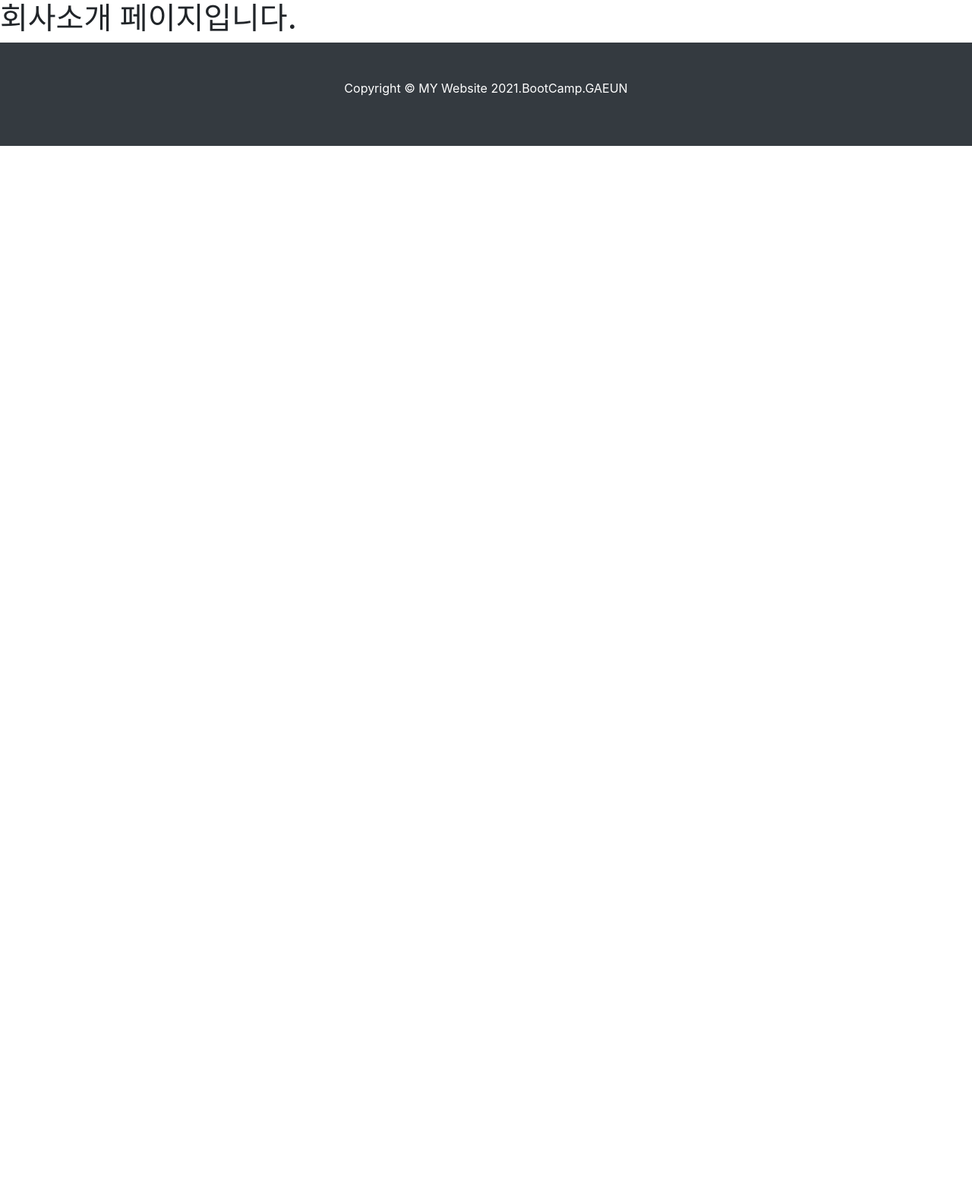
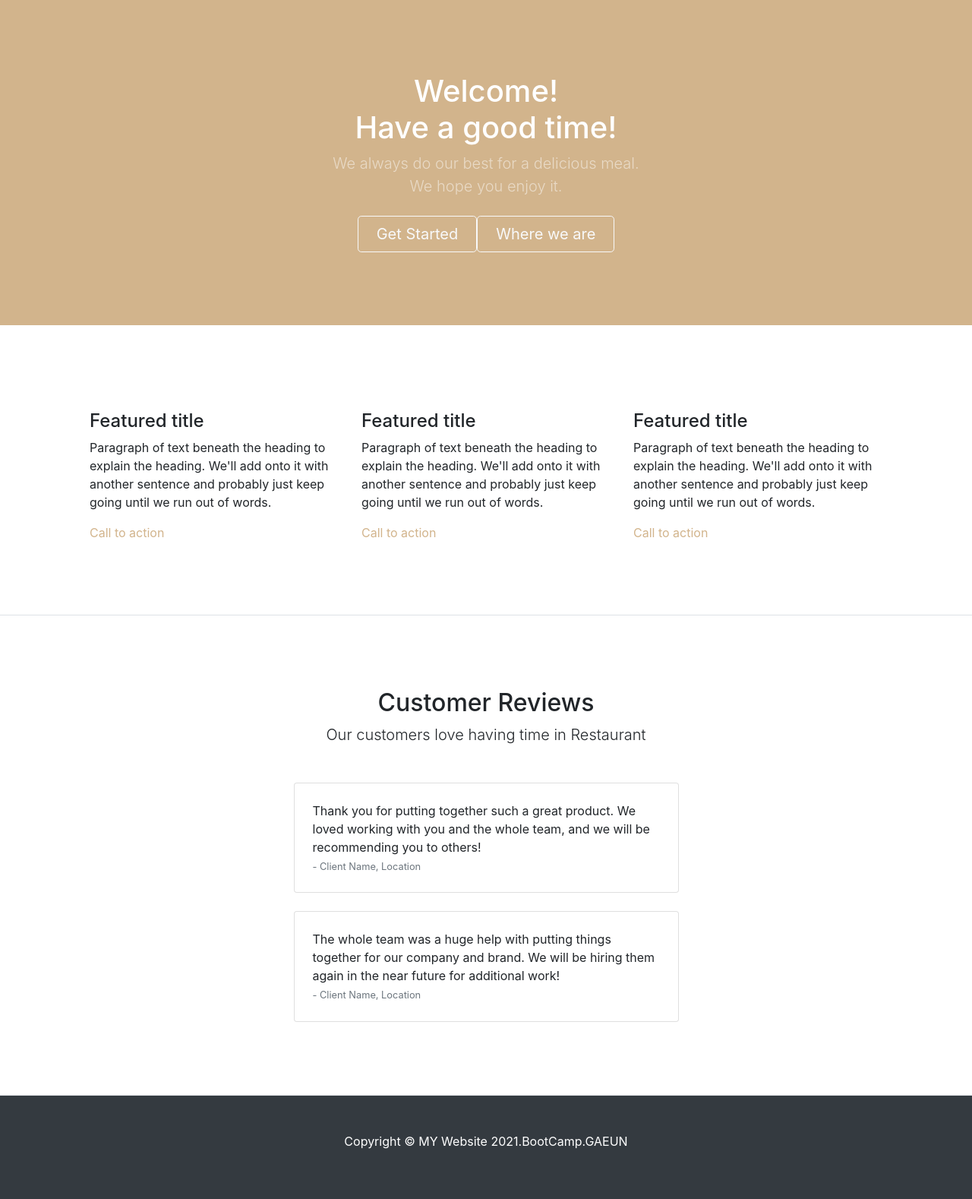
Before and after one commit to gaeun6883/2021.bootcamp, a Django app: template templates/pages/company_info.html in a window 1280 px wide. Shown: the part 90-1668 px from the top of the page at 76% size. Before the commit the page ends 282 px from the top, so only its background shows below. Run offline with Django 4.2, Linux system fonts and the light colour scheme; the template is opened without the code that fills it, so the values that code supplies are empty; some libraries are stand-ins or nearby versions.

Commit message:
Update company_info.html

```diff
--- a/templates/pages/company_info.html
+++ b/templates/pages/company_info.html
@@ -7,7 +7,93 @@
 <body>
 {% extends 'base.html' %}
 {% block content %}
-<h1>회사소개 페이지입니다.</h1>
+   <header class="py-5" style="background-color: Tan;">
+            <div class="container px-5">
+                <div class="row gx-5 justify-content-center">
+                    <div class="col-lg-6">
+                        <div class="text-center my-5">
+                            <h1 class="display-5 fw-bolder text-white mb-2">Welcome!</br> Have a good time!</h1>
+                            <p class="lead text-white-50 mb-4">We always do our best for a delicious meal. </br>We hope you enjoy it. </p>
+                            <div class="d-grid gap-3 d-sm-flex justify-content-sm-center">
+                                <a class="btn btn-outline-light btn-lg px-4" href="#features">Get Started</a>
+                                <a class="btn btn-outline-light btn-lg px-4" href="#!">Where we are</a>
+                            </div>
+                        </div>
+                    </div>
+                </div>
+            </div>
+        </header>
+        <!-- Features section-->
+        <section class="py-5 border-bottom" id="features">
+            <div class="container px-5 my-5">
+                <div class="row gx-5">
+                    <div class="col-lg-4 mb-5 mb-lg-0">
+                        <div class="feature bg-primary bg-gradient text-white rounded-3 mb-3"><i class="bi bi-collection"></i></div>
+                        <h2 class="h4 fw-bolder">Featured title</h2>
+                        <p>Paragraph of text beneath the heading to explain the heading. We'll add onto it with another sentence and probably just keep going until we run out of words.</p>
+                        <a class="text-decoration-none" style="color: Tan;" href="#!">
+                            Call to action
+                            <i class="bi bi-arrow-right"></i>
+                        </a>
+                    </div>
+                    <div class="col-lg-4 mb-5 mb-lg-0">
+                        <div class="feature bg-primary bg-gradient text-white rounded-3 mb-3"><i class="bi bi-building"></i></div>
+                        <h2 class="h4 fw-bolder">Featured title</h2>
+                        <p>Paragraph of text beneath the heading to explain the heading. We'll add onto it with another sentence and probably just keep going until we run out of words.</p>
+                        <a class="text-decoration-none" style="color: Tan;" href="#!">
+                            Call to action
+                            <i class="bi bi-arrow-right"></i>
+                        </a>
+                    </div>
+                    <div class="col-lg-4">
+                        <div class="feature bg-primary bg-gradient text-white rounded-3 mb-3"><i class="bi bi-toggles2"></i></div>
+                        <h2 class="h4 fw-bolder">Featured title</h2>
+                        <p>Paragraph of text beneath the heading to explain the heading. We'll add onto it with another sentence and probably just keep going until we run out of words.</p>
+                        <a class="text-decoration-none" style="color: Tan;" href="#!">
+                            Call to action
+                            <i class="bi bi-arrow-right"></i>
+                        </a>
+                    </div>
+                </div>
+            </div>
+        </section>
+        <!-- Testimonials section-->
+        <section class="py-5 border-bottom">
+            <div class="container px-5 my-5 px-5">
+                <div class="text-center mb-5">
+                    <h2 class="fw-bolder">Customer Reviews</h2>
+                    <p class="lead mb-0">Our customers love having time in Restaurant</p>
+                </div>
+                <div class="row gx-5 justify-content-center">
+                    <div class="col-lg-6">
+                        <!-- Testimonial 1-->
+                        <div class="card mb-4">
+                            <div class="card-body p-4">
+                                <div class="d-flex">
+                                    <div class="flex-shrink-0"><i class="bi bi-chat-right-quote-fill text-primary fs-1"></i></div>
+                                    <div class="ms-4">
+                                        <p class="mb-1">Thank you for putting together such a great product. We loved working with you and the whole team, and we will be recommending you to others!</p>
+                                        <div class="small text-muted">- Client Name, Location</div>
+                                    </div>
+                                </div>
+                            </div>
+                        </div>
+                        <!-- Testimonial 2-->
+                        <div class="card">
+                            <div class="card-body p-4">
+                                <div class="d-flex">
+                                    <div class="flex-shrink-0"><i class="bi bi-chat-right-quote-fill text-primary fs-1"></i></div>
+                                    <div class="ms-4">
+                                        <p class="mb-1">The whole team was a huge help with putting things together for our company and brand. We will be hiring them again in the near future for additional work!</p>
+                                        <div class="small text-muted">- Client Name, Location</div>
+                                    </div>
+                                </div>
+                            </div>
+                        </div>
+                    </div>
+                </div>
+            </div>
+        </section>
 {% endblock %}
 </body>
 </html>
```
